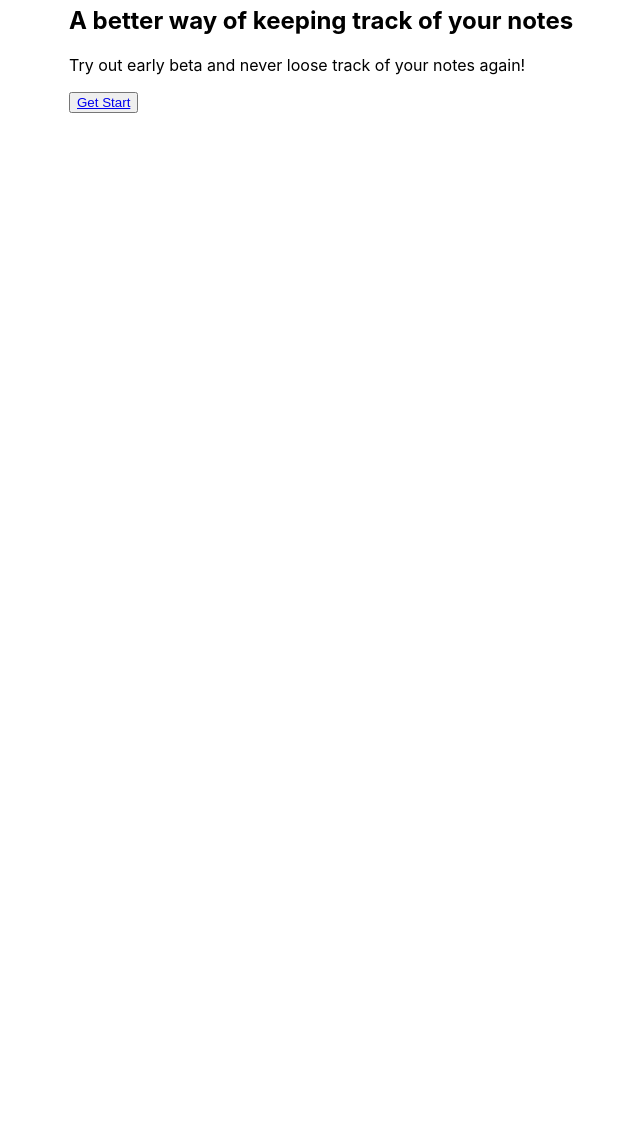
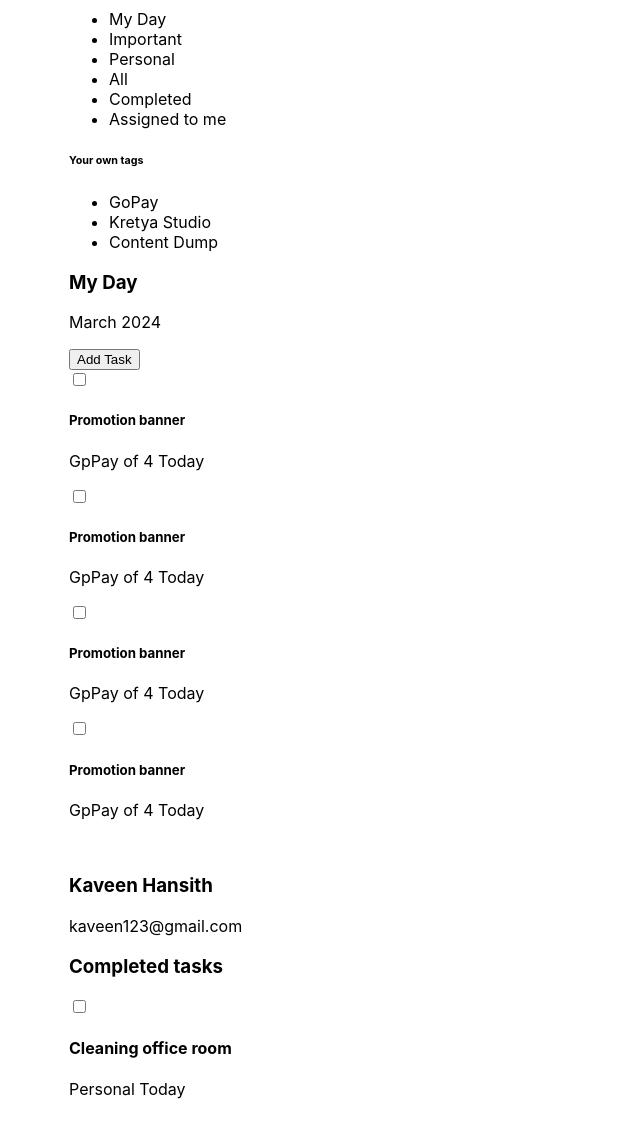
Before and after one commit to Kaveenxz/Electron-app, an Electron app: page src/index.html in a window 800 px wide. Shown: the part 108-1255 px from the top of the page, without its empty margins (27-667 px from the left). Before the commit the page ends 800 px from the top, so only its background shows below. Drawn offline with Linux system fonts and the light colour scheme.

Commit message:
main setup

```diff
--- a/src/index.html
+++ b/src/index.html
@@ -1,15 +1,90 @@
 <!DOCTYPE html>
 <html>
+
 <head>
   <meta charset="UTF-8" />
   <title>Hello World!</title>
   <link rel="stylesheet" href="index.css" />
 </head>
+
 <body>
-    <h1>TO-DO List</h1>
-    <h2>A better way of keeping track of your notes</h2>
-    <p>Try out early beta and never loose track of your notes again!</p>
+  <div class="main">
+    <div class="left">
+      <a href="index.html"> Rutinitas</a>
+      <input type="search">
 
-    <button><a href="addNote.html">Get Start </a></button>
+      <h6>Favourite</h6>
+      <ul>
+        <li>My Day</li>
+        <li>Important</li>
+        <li>Personal</li>
+        <li>All</li>
+        <li>Completed</li>
+        <li>Assigned to me</li>
+      </ul>
+
+      <h6>Your own tags</h6>
+      <ul>
+        <li>GoPay</li>
+        <li>Kretya Studio</li>
+        <li>Content Dump</li>
+      </ul>
+    </div>
+
+    <div class="middle">
+      <div class="header">
+        <h3>My Day</h3>
+        <p>March 2024</p>
+        <div class="add-task">
+          <button>Add Task</button>
+        </div>
+      </div>
+
+      <div class="content">
+        <div class="note">
+          <input type="checkbox">
+          <h5>Promotion banner</h5>
+          <p>GpPay of 4 <span>Today</span></p>
+        </div>
+        <div class="note">
+          <input type="checkbox">
+          <h5>Promotion banner</h5>
+          <p>GpPay of 4 <span>Today</span></p>
+        </div>
+        <div class="note">
+          <input type="checkbox">
+          <h5>Promotion banner</h5>
+          <p>GpPay of 4 <span>Today</span></p>
+        </div><div class="note">
+          <input type="checkbox">
+          <h5>Promotion banner</h5>
+          <p>GpPay of 4 <span>Today</span></p>
+        </div>
+      </div>
+    </div>
+
+    <div class="right">
+      <div class="profile">
+        <img src="" alt="">
+        <h3>Kaveen Hansith</h3>
+        <p>kaveen123@gmail.com</p>
+      </div>
+
+      <div class="calender">
+
+      </div>
+
+      <div class="completed-tasks">
+        <h3>Completed tasks</h3>
+        <div class="c-task">
+          <input type="checkbox" name="" id="">
+          <h4>Cleaning office room</h4>
+          <p>Personal <span>Today</span></p>
+        </div>
+      </div>
+    </div>
+  </div>
+
 </body>
+
 </html>
```
Lines whose indentation alone changed are shown as unchanged.
